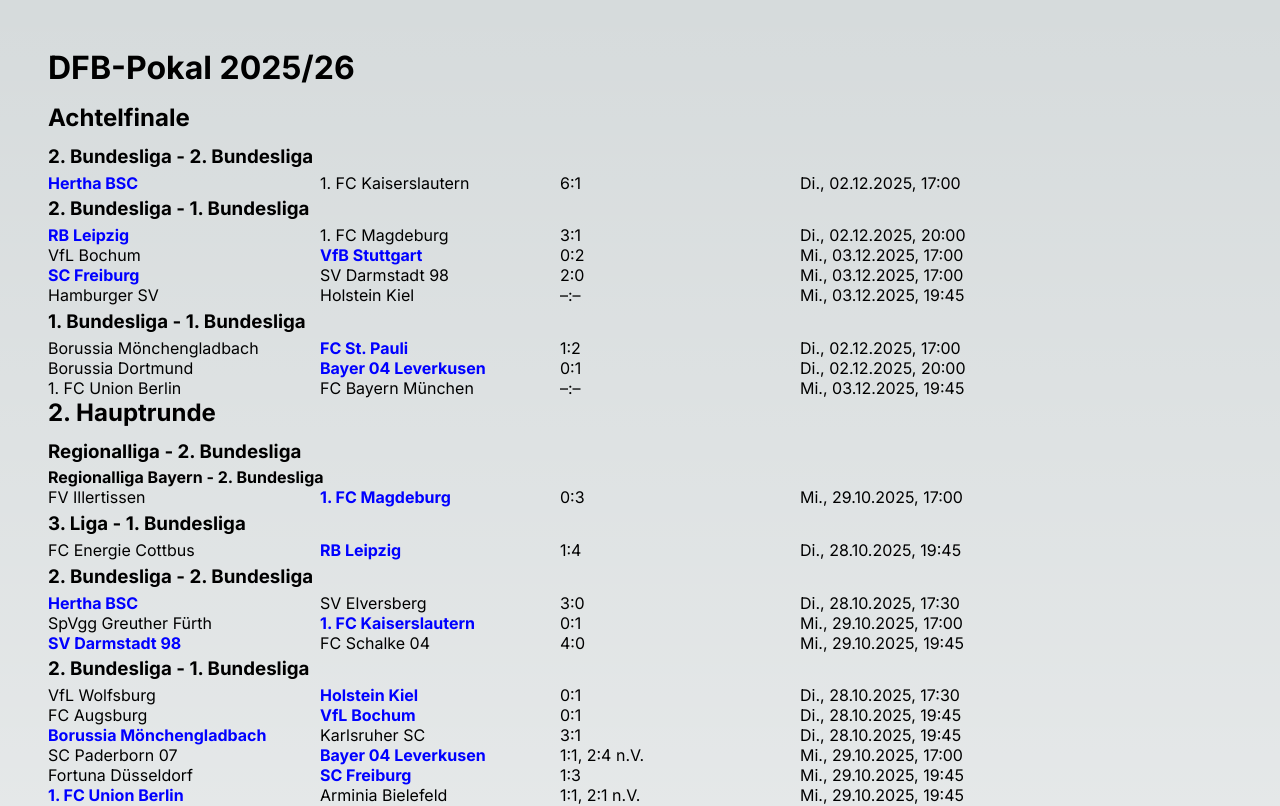
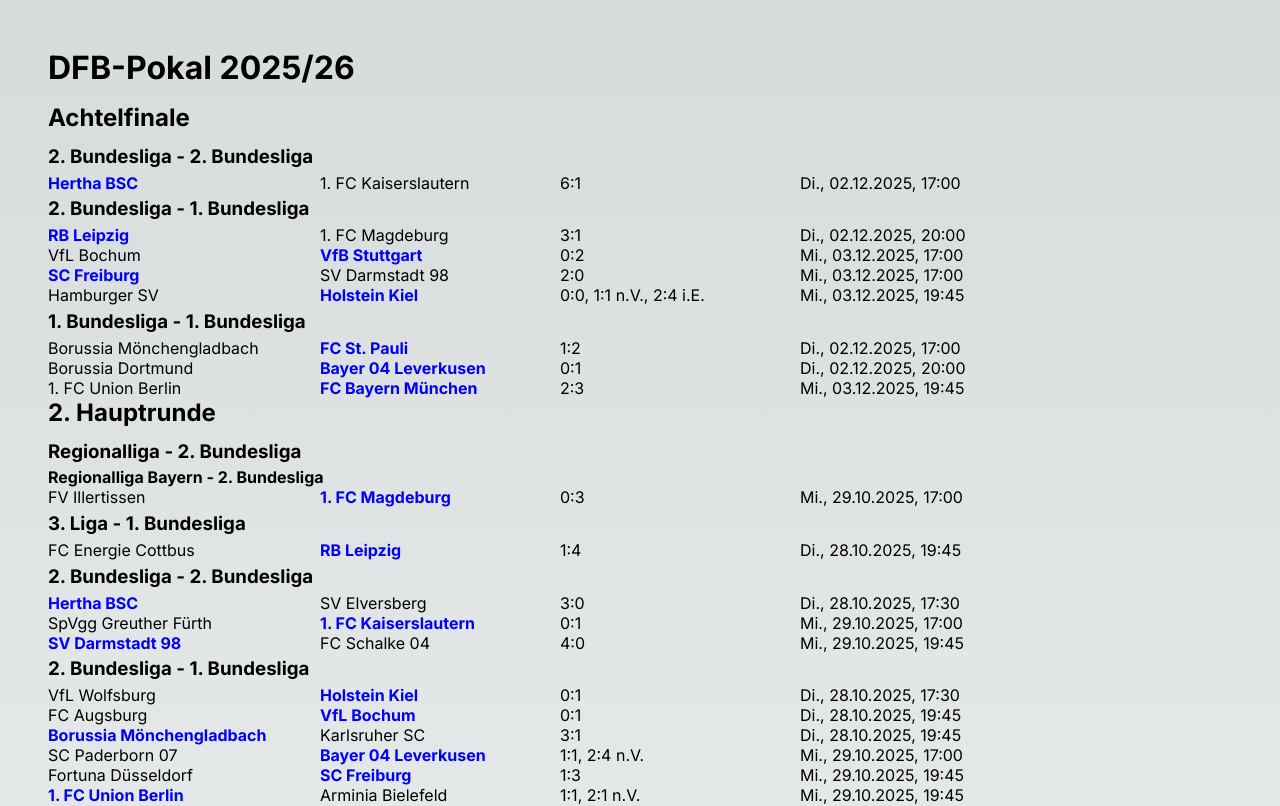
Before and after one commit to sklinkusch/dfb-pokal, a Next.js app: page /men/2025-26 in a window 1280 px wide. Shown: the top 806 px of the page. Built offline with nearby package versions, Linux system fonts and the light colour scheme.

Commit message:
DFB-Pokal Men, season 2025/26, round of 16: add results of 2025-12-03T19:45Z

```diff
--- a/src/app/men/2025-26/page.tsx
+++ b/src/app/men/2025-26/page.tsx
@@ -124,8 +124,8 @@
       getMatch('BVB', 'B04', '2025-12-02T20:00Z', '0:1', 2),
       getMatch('BOC', 'VfB', '2025-12-03T17:00Z', '0:2', 2),
       getMatch('SCF', 'D98', '2025-12-03T17:00Z', '2:0', 1),
-      getMatch('HSV', 'KIE', '2025-12-03T19:45Z'),
-      getMatch('FCU', 'FCB', '2025-12-03T19:45Z'),
+      getMatch('HSV', 'KIE', '2025-12-03T19:45Z', '0:0, 1:1 n.V., 2:4 i.E.', 2),
+      getMatch('FCU', 'FCB', '2025-12-03T19:45Z', '2:3', 2),
     ],
     '2. Hauptrunde': [
       getMatch('SGE', 'BVB', '2025-10-28T17:30Z', '1:1, 1:1 n.V., 2:4 i.E.', 2),
```
